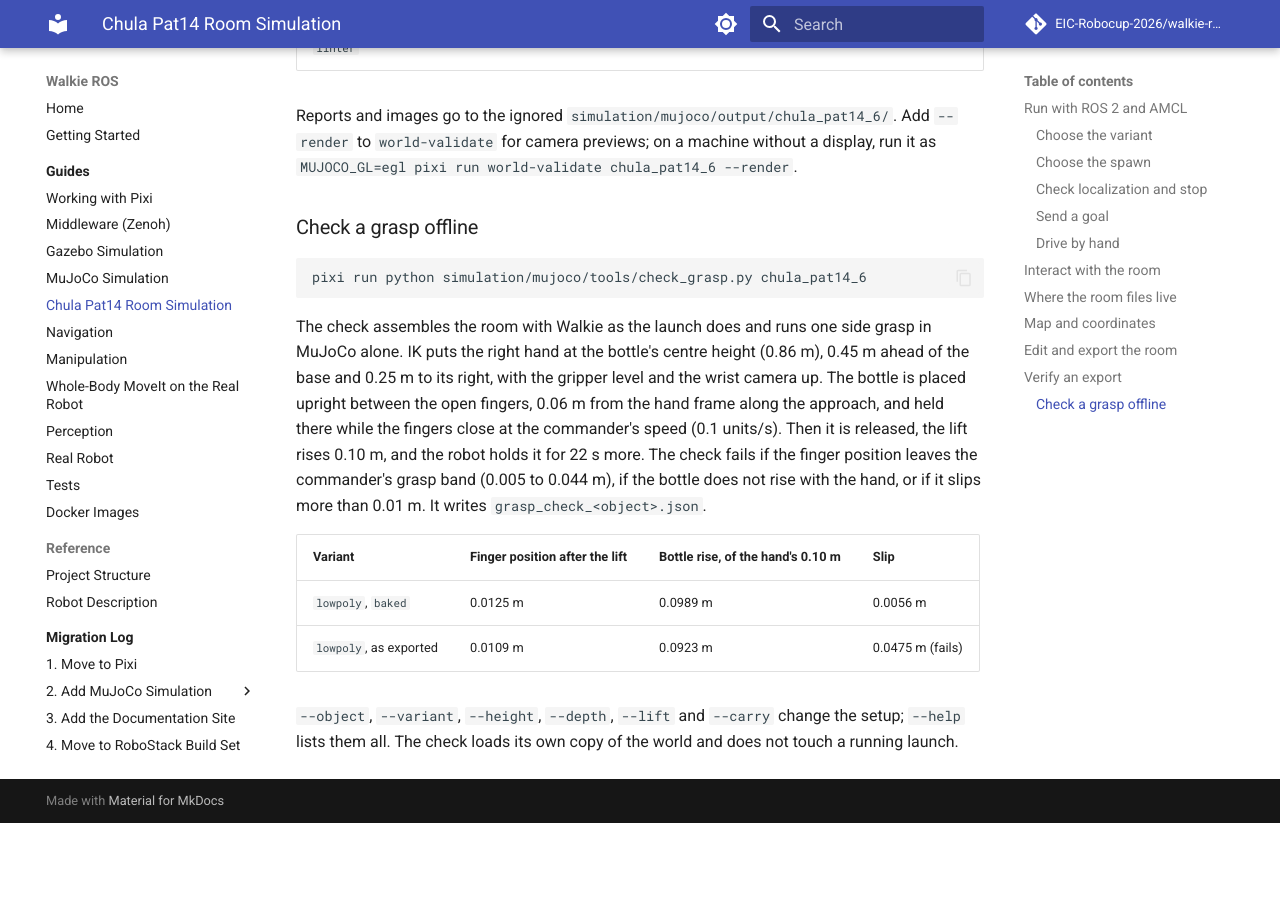
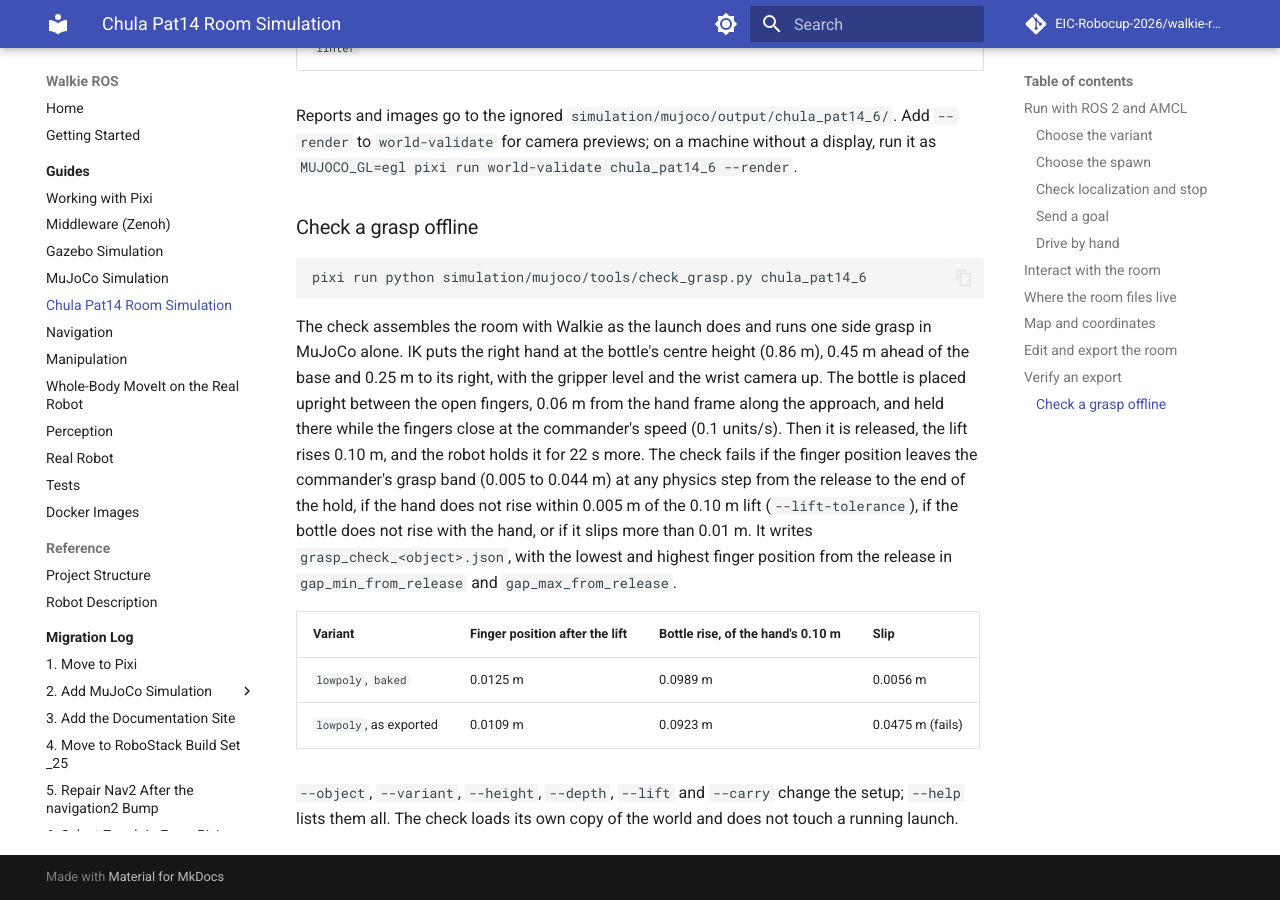
Before and after one commit to EIC-Robocup-2026/walkie-ros, an MkDocs documentation site: the page built from docs/guides/simulation-chula-pat14.md, in a window 1280 px wide and 900 px high, scrolled down 8964 px. Built offline with MkDocs 1.6.1 and Material for MkDocs 9.7.7, drawn with Linux system fonts in a browser that asks for light colours; comment, search, counter and statistics services are not loaded; before the commit the page ends 9787 px from its top, so only the background shows below that.

Commit message:
docs: document the grasp check's band at every step and its lift tolerance

```diff
--- a/docs/guides/simulation-chula-pat14.md
+++ b/docs/guides/simulation-chula-pat14.md
@@ -391,8 +391,11 @@ bottle is placed upright between the open fingers, 0.06 m from the hand frame al
 approach, and held there while the fingers close at the commander's speed
 (0.1 units/s). Then it is released, the lift rises 0.10 m, and the robot holds it for
 22 s more. The check fails if the finger position leaves the commander's grasp band
-(0.005 to 0.044 m), if the bottle does not rise with the hand, or if it slips more than
-0.01 m. It writes `grasp_check_<object>.json`.
+(0.005 to 0.044 m) at any physics step from the release to the end of the hold, if the
+hand does not rise within 0.005 m of the 0.10 m lift (`--lift-tolerance`), if the
+bottle does not rise with the hand, or if it slips more than 0.01 m. It writes
+`grasp_check_<object>.json`, with the lowest and highest finger position from the
+release in `gap_min_from_release` and `gap_max_from_release`.
 
 | Variant | Finger position after the lift | Bottle rise, of the hand's 0.10 m | Slip |
 | --- | --- | --- | --- |
```
